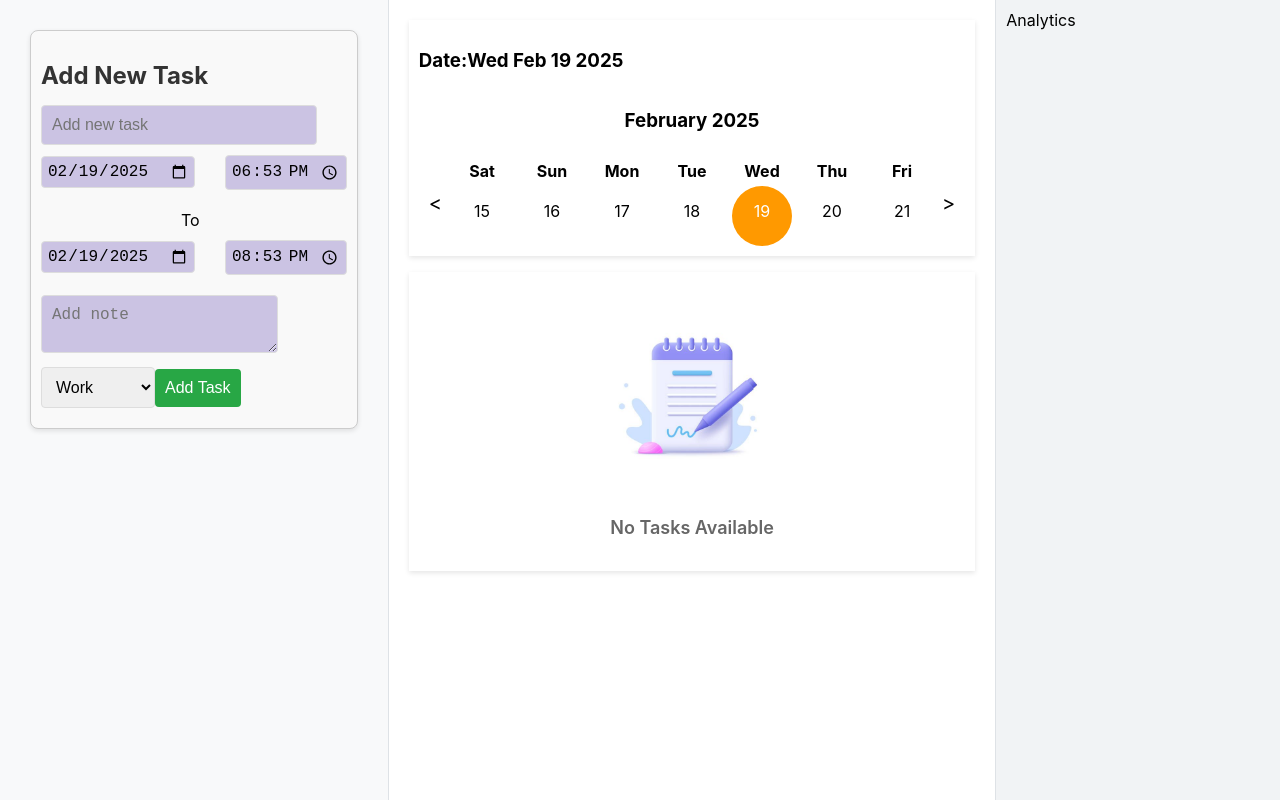
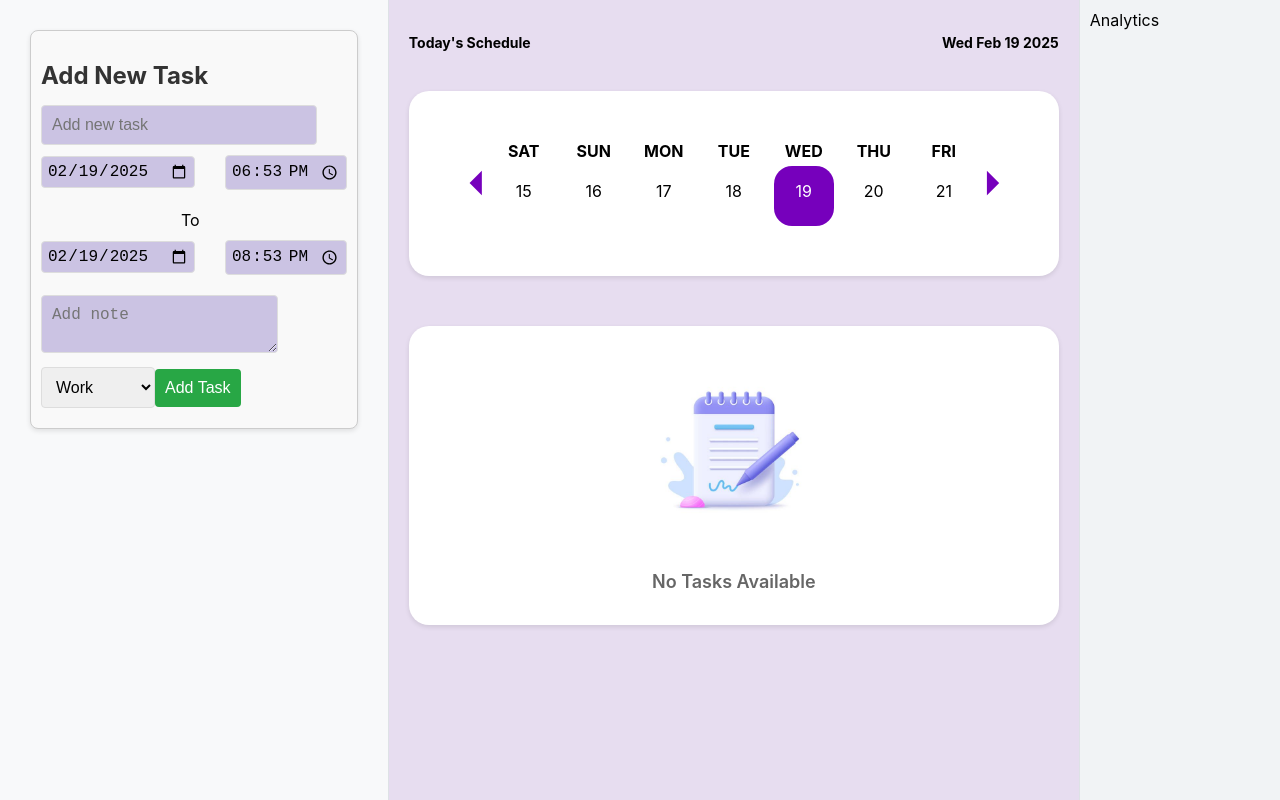
Before and after one commit to Kendi-prog/todo-habit-tracker, a React (Create React App) app: page / in a window 1280 px wide. Built offline with nearby package versions, Linux system fonts and the light colour scheme.

Commit message:
styling the task management component and the todo.main

```diff
--- a/src/ToDo App/components/calendar/calendar.component.jsx
+++ b/src/ToDo App/components/calendar/calendar.component.jsx
@@ -64,11 +64,11 @@ const Calendar = ({ onDateSelect }) => {
 
     return (
         <CalendarContainer>
-            <Header>
+            {/* <Header>
                 <h3>{currentDate.toLocaleString("default", { month: "long", year: "numeric" })}</h3>
-            </Header>
+            </Header> */}
             <DatesContainer>
-                <Arrow onClick={handlePrevious}>&lt;</Arrow>
+                <Arrow onClick={handlePrevious}>&#x23F4;</Arrow>
                 <DaysLabelContainer>
                     {visibleDates.map((date, index) => {
                         const isToday = date.toDateString() === new Date().toDateString();
@@ -82,7 +82,7 @@ const Calendar = ({ onDateSelect }) => {
                         );
                     })}
                 </DaysLabelContainer>
-                <Arrow onClick={handleNext}>&gt;</Arrow>
+                <Arrow onClick={handleNext}>&#x23F5;</Arrow>
             </DatesContainer>
         </CalendarContainer>
     );
--- a/src/ToDo App/components/calendar/calendar.styles.jsx
+++ b/src/ToDo App/components/calendar/calendar.styles.jsx
@@ -21,8 +21,10 @@ export const DatesContainer = styled.div`
 
 export const Arrow = styled.div`
     cursor: pointer;
-    font-size: 20px;
+    font-size: 30px;
     padding: 10px;
+    color: #7600bc;
+    font-weight: bolder;
 `;
 
 export const DaysLabelContainer = styled.div`
@@ -36,16 +38,17 @@ export const DayLabel = styled.div`
     font-weight: bold;
     text-align: center;
     margin-bottom: 5px;
+    text-transform: uppercase;
 `;
 
 export const DateLabel = styled.div`
     cursor: pointer;
     text-align: center;
     padding: 15px;
-    border-radius: 50%;
+    border-radius: 30%;
     width: 30px;
     height: 30px;
-    background-color: ${(props) => (props.isToday ? '#ff9900' : 'transparent')};
+    background-color: ${(props) => (props.isToday ? '#7600bc' : 'transparent')};
     color: ${(props) => (props.isToday ? 'white' : 'black')};
 
     &:hover {
--- a/src/ToDo App/components/task-management/task-management.component.jsx
+++ b/src/ToDo App/components/task-management/task-management.component.jsx
@@ -1,7 +1,7 @@
 import React, {useState} from "react";
 
 import TaskItem from "../task-item/task-item.component";
-import { DateContainer, ListContainer, Title, NoTasksWrapper } from "./task-management.styles";
+import { DateContainer, ListContainer, Title, NoTasksWrapper, CalendarContainer } from "./task-management.styles";
 import Calendar from "../calendar/calendar.component";
 import task2 from "../../../assets/task2.jpeg";
 
@@ -16,9 +16,12 @@ const TaskManagement = ({ tasks, onDelete, onUpdate, onToggleComplete, editingTa
     return(
         <div>
             <DateContainer>
-                <h3>Date:{selectedDate.toDateString()}</h3>
+                <span>Today's Schedule</span>
+                <span>{selectedDate.toDateString()}</span>
+            </DateContainer>
+            <CalendarContainer>
                 <Calendar onDateSelect={handleSelectedDate}/>
-            </DateContainer>
+            </CalendarContainer>
             <ListContainer>
                 {tasks.length > 0 && <Title>Task</Title>}
                 {tasks.length > 0 ? (
--- a/src/ToDo App/components/task-management/task-management.styles.jsx
+++ b/src/ToDo App/components/task-management/task-management.styles.jsx
@@ -4,20 +4,34 @@ export const TaskManagementContainer = styled.div`
 
 `;
 
-export const DateContainer = styled.div`
-    padding: 10px;
+export const DateContainer = styled.h3`
+    display: flex;
+    justify-content: space-between;
+    font-size: 14px;
+    margin-bottom: 40px;
+`;
+
+
+
+export const CalendarContainer = styled.div`
+    background-color: #fff;
+    padding: 50px;
     box-shadow: 0 2px 5px rgba(0, 0, 0, 0.1);
+    border-radius: 20px;
 `;
 
 export const ListContainer = styled.ul`
+    margin-top: 50px;
     padding: 15px;
     box-shadow: 0 2px 5px rgba(0, 0, 0, 0.1);
     max-height: 400px;
     overflow-y: auto;
+    border-radius: 20px;
 
     &::-webkit-scrollbar {
         display: none;
     }
+    background-color: #fff;
 `;
 
 export const Title = styled.h3`
--- a/src/ToDo App/components/todo.main/todo.main.styles.jsx
+++ b/src/ToDo App/components/todo.main/todo.main.styles.jsx
@@ -16,7 +16,7 @@ export const TaskInputArea = styled.div`
 export const TaskListArea = styled.div`
     flex: 2;
     padding: 20px;
-    background-color: #ffffff;
+    background-color:rgb(231, 221, 240);
 `;
 
 export const AnalyticsArea = styled.div`
```
